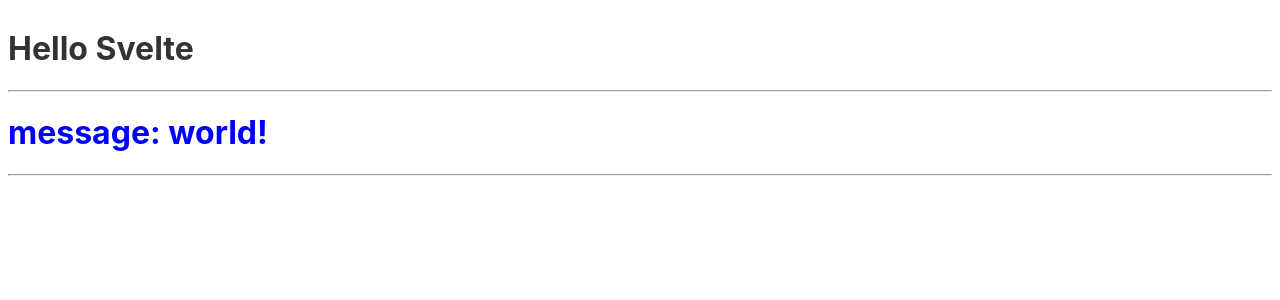
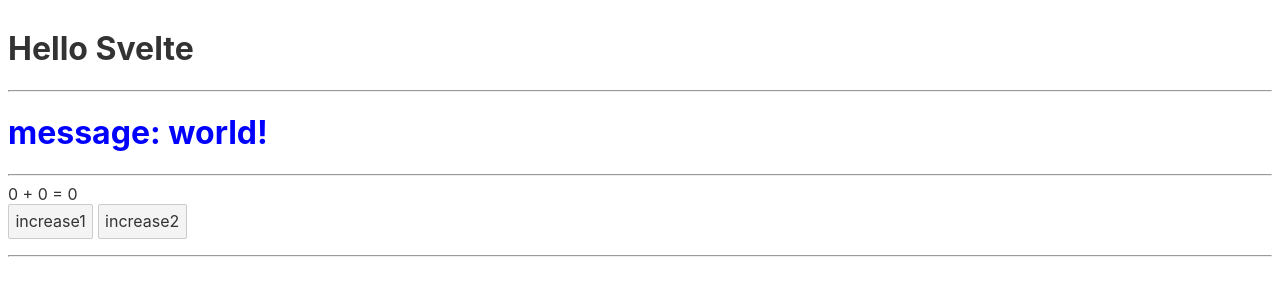
Before and after one commit to TeamTuesday/hello-svelte, a Svelte app: page / in a window 1280 px wide. Shown: the top 300 px of the page. Built offline with nearby package versions, Linux system fonts and the light colour scheme.

Commit message:
Local State

```diff
--- a/src/App.svelte
+++ b/src/App.svelte
@@ -1,5 +1,6 @@
 <script>
   import MyComponent from "./components/MyComponent.svelte";
+  import Counter from "./components/Counter.svelte";
 </script>
 
 <h1>Hello Svelte</h1>
@@ -8,3 +9,7 @@
 <!-- Component -->
 <MyComponent />
 <hr />
+
+<!-- Reactivity Variables(local state) -->
+<Counter />
+<hr />
--- /dev/null
+++ b/src/components/Counter.svelte
@@ -0,0 +1,14 @@
+<script>
+  let count1 = 0;
+  let count2 = 0;
+  const increase1 = () => count1++;
+  const increase2 = () => count2++;
+
+  $: sum = count1 + count2;
+</script>
+
+<div>
+  {count1} + {count2} = {sum}<br />
+  <button on:click={increase1}>increase1</button>
+  <button on:click={increase2}>increase2</button>
+</div>
```
